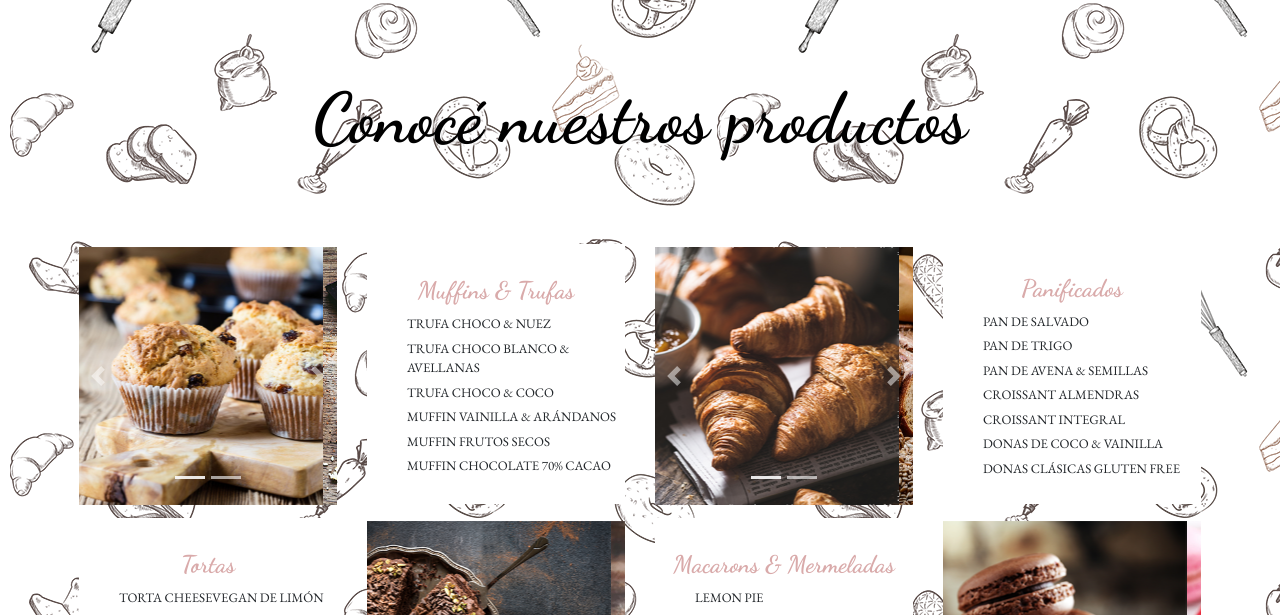
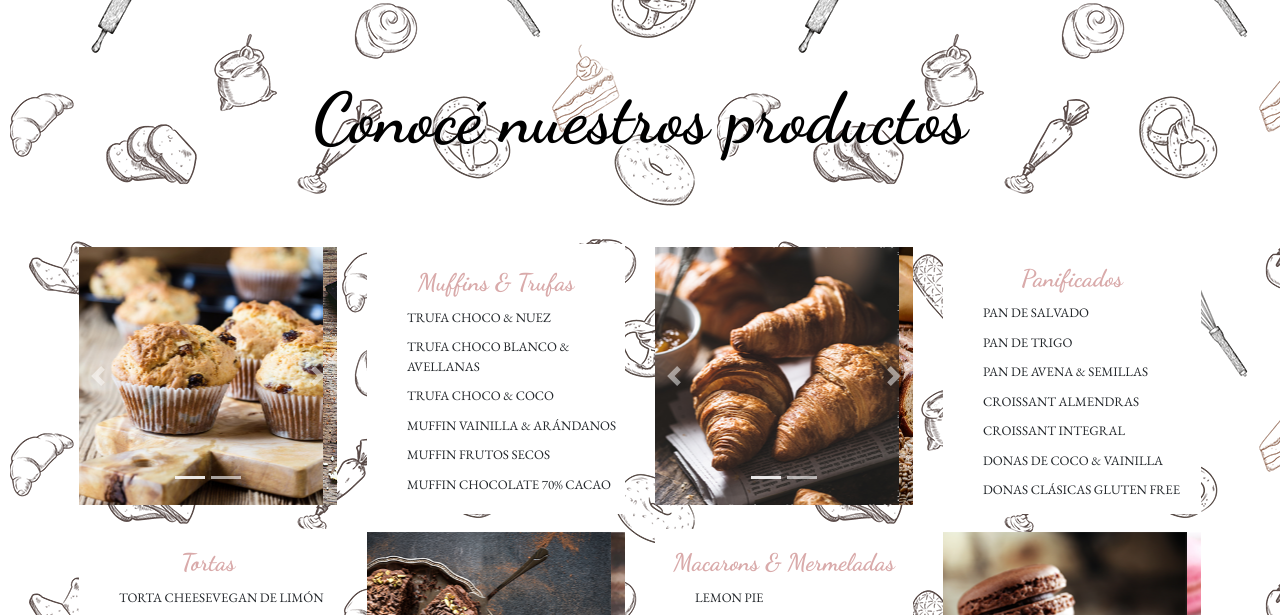
Before and after one commit to AgusSiri/SweetVeganBakery, a website: page menu.html in a window 1280 px wide. Shown: the part 114-729 px from the top of the page. Drawn offline with nearby package versions, Linux system fonts and the light colour scheme.

Commit message:
listaproduct

```diff
--- a/scss/estilo.scss
+++ b/scss/estilo.scss
@@ -444,7 +444,7 @@ a {
 	li {
 		font-family: $text-font;
 		text-transform: uppercase;
-		margin-top: 5px;
+		margin-top: 10px;
 		font-size: 13px;
 		text-align: left;
 		&:hover {
@@ -466,15 +466,15 @@ a {
 	padding-bottom: 0%;
 	margin-bottom: 70px;
 	vertical-align: middle;
+	&:hover {
+		background-color: rgba(0, 0, 0, 0.8);
+	}
 	p{	font-family: $text-font;
 		font-size: 20px;
 		font-style: bold;
 		color: white;
 		text-align: center;
 		text-shadow: 4px 4px 4px black;
-		&:hover {
-			background-color: rgba(0, 0, 0, 0.8);
-		}
 	}
 	h2{
 		font-family: $nav-font;
```
Also changed, not shown: css/estilo.css.
